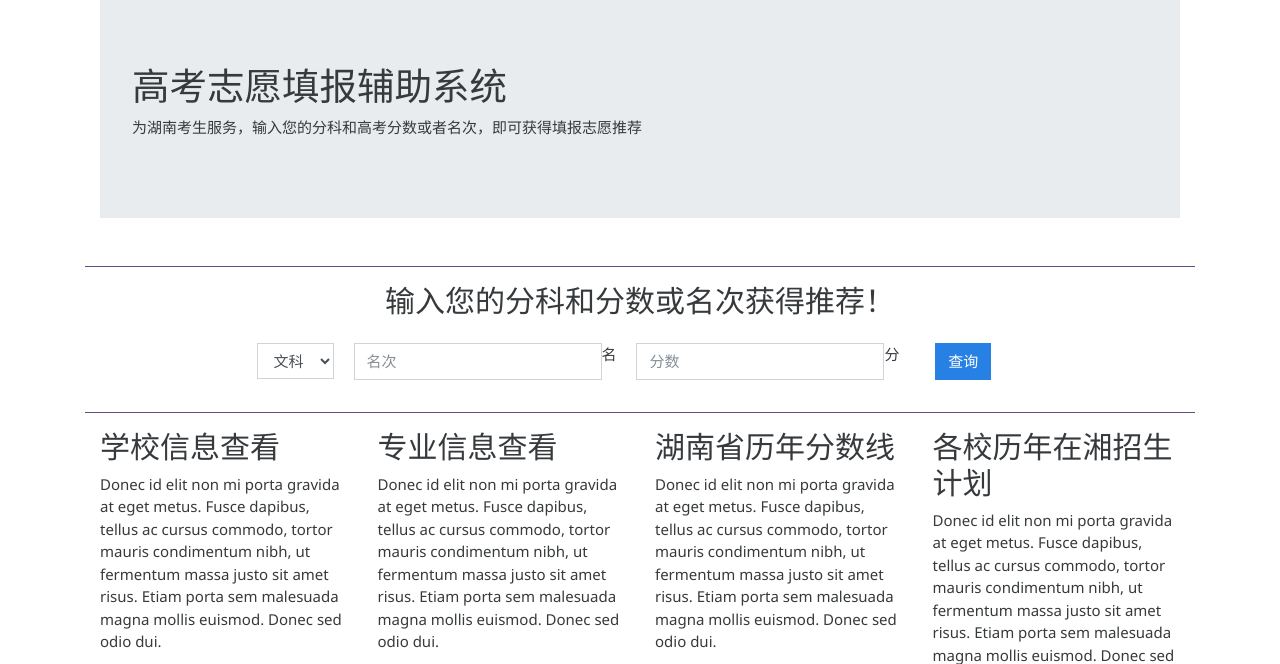
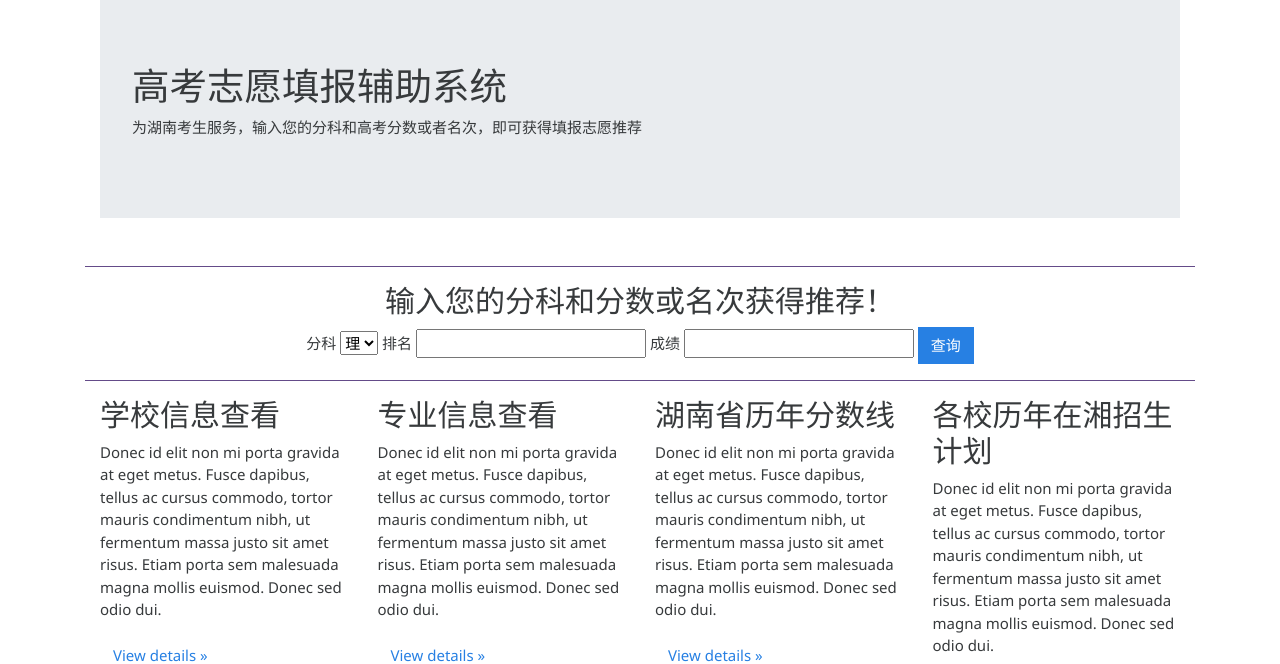
Before and after one commit to yukuaifeng/FlaskServer, a Flask app: page / in a window 1280 px wide. Shown: the part 76-740 px from the top of the page. Run offline with Flask 2, Linux system fonts and the light colour scheme; data that the repository does not hold is empty; some libraries are stand-ins or nearby versions.

Commit message:
完成了系统的基本功能，输入成绩排名，获得基本的推荐，采用最简单的推荐方法，而且录取几率未算，之后的方向就是完善每一个功能

```diff
--- a/flaskserver/blueprints/server.py
+++ b/flaskserver/blueprints/server.py
@@ -6,15 +6,141 @@
 from flaskserver.forms import LoginForm, QueryForm
 from flaskserver.models import Admin,Admission
 from flaskserver.utils import redirect_back
+from sqlalchemy import text
+import pysnooper
 
-server_bp = Blueprint('flaskserver', __name__)
+server_bp = Blueprint('server', __name__)
 
 @server_bp.route('/')
 def index():
-    return render_template('server/index.html')
+    form = QueryForm()
+    return render_template('server/index.html', form=form)
+
+@server_bp.route('/display')
+def display(riskly_results):
+    return render_template('server/display.html', riskly_results=riskly_results)
 
 @server_bp.route('/query', methods=['GET','POST'])
+#@pysnooper.snoop()
 def query():
     queryform = QueryForm()
-    print(queryform.rank, queryform.grade.data)
-    return render_template('server/display.html')
+    if request.method == 'POST':
+
+        kind = queryform.kind.data
+        rank = queryform.rank.data
+        grade = queryform.grade.data
+
+        # sql = "SELECT * FROM grade_line where rank > :rank group by school order by rank limit 100;"
+        # testresults = db.session.execute(text(sql), {"rank": rank}).fetchall()
+        # for result in testresults:
+        #     print(result)
+
+        results = Admission.query.filter(Admission.kind == '理科', Admission.rank > rank)\
+            .group_by(Admission.school).order_by(Admission.rank).limit(50)
+
+        riskly_results, surely_results, definite_results = choose_school(results, rank)
+        print(riskly_results, surely_results, definite_results)
+
+        #return redirect(url_for(".display", riskly_results=riskly_results))
+        return render_template('server/display.html', riskly_results=riskly_results, surely_results=surely_results, definite_results=definite_results)
+
+    return render_template('server/index.html', form=queryform)
+
+#@pysnooper.snoop()
+def compute(ranks, rank, variance):
+    tmp = 0.0
+    for r in ranks:
+        for i in r:
+            tmp += (i-rank)**2
+        tmp = tmp/5
+        variance.append(tmp)
+    return variance
+
+
+
+#@pysnooper.snoop()
+def choose_school(results, rank):
+    #先把找出来的所有学校拿出来放在一起
+    #再新建五个数组，按年份个数，放置录取名次大于输入名次的学校
+    #循环查询每个学校，按学校查询出所有的录取名次，找出大于目标名次的个数
+    #将对应的学校的所有录取名次也要放在一个list里面，二维list
+    #再新建五个list，将对应分组里的学校里的录取名次与目标名次的标准差求方差和
+    #按照方差和从小到大进行排序，拿出相应的学校
+    all_school = []
+    count_1, count_2, count_3, count_4, count_5 = ([] for i in range(5))
+    ranks_1, ranks_2, ranks_3, ranks_4, ranks_5 = ([] for i in range(5))
+    variance_1, variance_2, variance_3, variance_4, variance_5 = ([] for i in range(5))
+    riskly_results, surely_results, definite_results = ([] for i in range(3))
+    for result in results:
+        all_school.append(result.school)
+        single_school = Admission.query.filter(Admission.school == result.school, Admission.kind == '理科').all()
+        i = 0
+        ranks_tmp = []
+        for s in single_school:
+            ranks_tmp.append(s.rank)
+            if s.rank > rank:
+                i += 1
+
+        if i == 1:
+            count_1.append(result.school)
+            ranks_1.append(ranks_tmp)
+        elif i == 2:
+            count_2.append(result.school)
+            ranks_2.append(ranks_tmp)
+        elif i == 3:
+            count_3.append(result.school)
+            ranks_3.append(ranks_tmp)
+        elif i == 4:
+            count_4.append(result.school)
+            ranks_4.append(ranks_tmp)
+        elif i == 5:
+            count_5.append(result.school)
+            ranks_5.append(ranks_tmp)
+
+    #计算不同分组内的每一个学校历年的录取名次和目标名次的差距的均方差
+    variance_1 = compute(ranks_1, rank, variance_1)
+    variance_2 = compute(ranks_2, rank, variance_2)
+    variance_3 = compute(ranks_3, rank, variance_3)
+    variance_4 = compute(ranks_4, rank, variance_4)
+    variance_5 = compute(ranks_5, rank, variance_5)
+
+
+    #将学校名称和学校的均方差联系起来，组成字典
+    dict_1 = dict(zip(count_1, variance_1))
+    dict_2 = dict(zip(count_2, variance_2))
+    dict_3 = dict(zip(count_3, variance_3))
+    dict_4 = dict(zip(count_4, variance_4))
+    dict_5 = dict(zip(count_5, variance_5))
+
+    #将只有1,2两个组合在一起，用来筛选冲的这些选项，只有3,4两个组合在一起，用来筛选稳的这些选项
+    dict_risk = dict(dict_1, **dict_2)
+    dict_sure = dict(dict_3, **dict_4)
+
+    #将三个字典按照value，也就是均方差的值进行排序
+    sorted(dict_risk.items(), key=lambda item: item[1])
+    sorted(dict_sure.items(), key=lambda item: item[1])
+    sorted(dict_5.items(), key=lambda item: item[1])
+
+    #下面就是选出需要的个数
+    i = 0
+    j = 0
+    k = 0
+    for key in dict_risk:
+        if i > 2:
+            break
+        riskly_results.append(key)
+        i += 1
+
+    for key in dict_sure:
+        if j > 2:
+            break
+        surely_results.append(key)
+        j += 1
+
+    for key in dict_5:
+        if k > 3:
+            break
+        definite_results.append(key)
+        k += 1
+
+    return riskly_results, surely_results, definite_results
--- a/flaskserver/forms.py
+++ b/flaskserver/forms.py
@@ -16,7 +16,7 @@
     submit = SubmitField('Log in')
 
 class QueryForm(FlaskForm):
-    kind = SelectField('Kind', coerce=int, default=1)
-    rank = IntegerField('Rank', validators=[DataRequired(), Length(1, 10)])
-    grade = IntegerField('Grade', validators=[DataRequired(), Length(1, 4)])
-    submit = SubmitField('query')
+    kind = SelectField('分科', choices=((1, '理'), (2, '文'),))
+    rank = IntegerField('排名', validators=[DataRequired()])
+    grade = IntegerField('成绩', validators=[DataRequired()])
+    submit = SubmitField('查询')
--- a/flaskserver/templates/server/index.html
+++ b/flaskserver/templates/server/index.html
@@ -1,4 +1,5 @@
 {% extends "common/base_tmp.html" %}
+{% from 'bootstrap/form.html' import render_form %}
 
 
 {% block content %}
@@ -21,45 +22,60 @@
                 </div>
 
                     <div class="text-center">
-                        <form id="query-form" method="post" action="query">
-                            {{ csrf_token }}
-                            <div class="custom-control-inline" >
 
-                                <select id="Kind" class="form-control">
-                                    <option>文科</option>
-                                    <option>理科</option>
-                                </select>
+                        <form method="post" action="query">
+                            {{ form.csrf_token }}
+{#                            <div class="custom-control-inline" >#}
+{##}
+{#                                <select id="Kind" class="form-control">#}
+{#                                    <option>文科</option>#}
+{#                                    <option>理科</option>#}
+{#                                </select>#}
 {#                                <div class="input-group">#}
 {#                                  <input type="text" class="form-control" id="Kind" placeholder="科目">#}
 {#                                  <div class="input-group-addon">科</div>#}
 {#                                </div>#}
+{##}
+{#                            </div>#}
 
-                            </div>
+{#                            <div class="custom-control-inline">#}
+{##}
+{#                                <label class="sr-only" for="Rank">名次</label>#}
+{#                                <div class="input-group">#}
+{#                                  <input type="text" class="form-control" id="Rank" placeholder="名次">#}
+{#                                  <div class="input-group-addon">名</div>#}
+{#                                </div>#}
+{##}
+{#                            </div>#}
 
-                            <div class="custom-control-inline">
 
-                                <label class="sr-only" for="Rank">名次</label>
-                                <div class="input-group">
-                                  <input type="text" class="form-control" id="Rank" placeholder="名次">
-                                  <div class="input-group-addon">名</div>
-                                </div>
+                                 {{ form.kind.label }}
+                                 {{ form.kind(class='from-contorl') }}
 
-                            </div>
 
-                            <div class="custom-control-inline">
-                                <label class="sr-only" for="Score">分数</label>
-                                <div class="input-group">
-                                  <input type="text" class="form-control" id="Score" placeholder="分数">
-                                  <div class="input-group-addon">分</div>
-                                </div>
-                            </div>
+                                 {{ form.rank.label }}
+                                 {{ form.rank(class='from-contorl') }}
 
-                            <input type="hidden" name="csrf_token" value="{{ csrf_token }}">
 
-                            <div class="custom-control-inline">
+                                 {{ form.grade.label }}
+                                 {{ form.grade(class='from-contorl') }}
 
-                                <button type="submit" class="btn btn-primary m-3">查询</button>
-                            </div>
+                                 {{ form.submit(class='btn btn-primary') }}
+
+{#                            <div class="custom-control-inline">#}
+{#                                <label class="sr-only" for="Score">分数</label>#}
+{#                                <div class="input-group">#}
+{#                                  <input type="text" class="form-control" id="Score" placeholder="分数">#}
+{#                                  <div class="input-group-addon">分</div>#}
+{#                                </div>#}
+{#                            </div>#}
+{##}
+{#                            <input type="hidden" name="csrf_token" value="{{ csrf_token }}">#}
+{##}
+{#                            <div class="custom-control-inline">#}
+{##}
+{#                                <button type="submit" class="btn btn-primary m-3">查询</button>#}
+{#                            </div>#}
                         </form>
                     </div>
             </div>
```
Also changed, not shown: flaskserver/models.py (+7 -1 lines), flaskserver/settings.py (+8 -3 lines), flaskserver/templates/server/display.html (+15 -9 lines).
